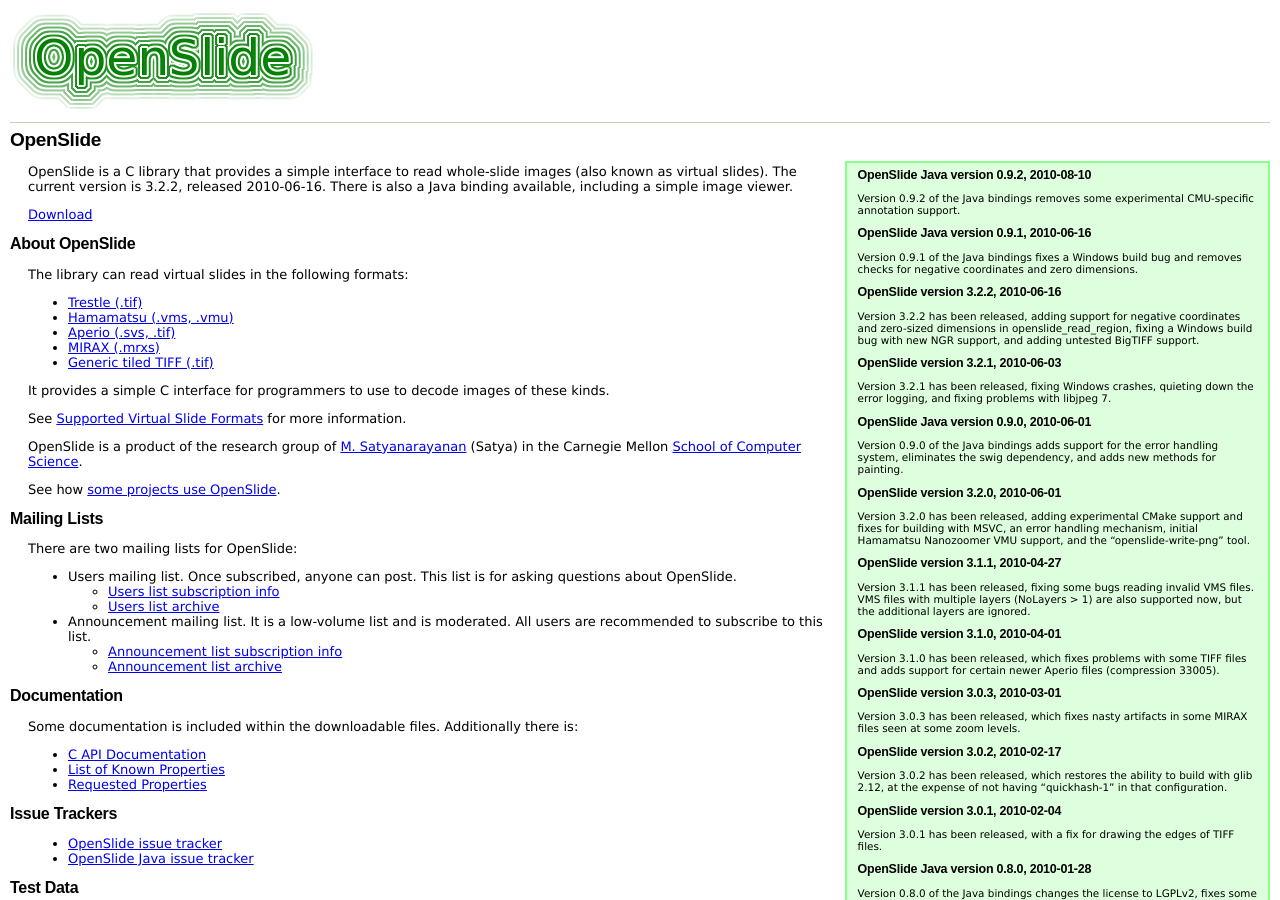
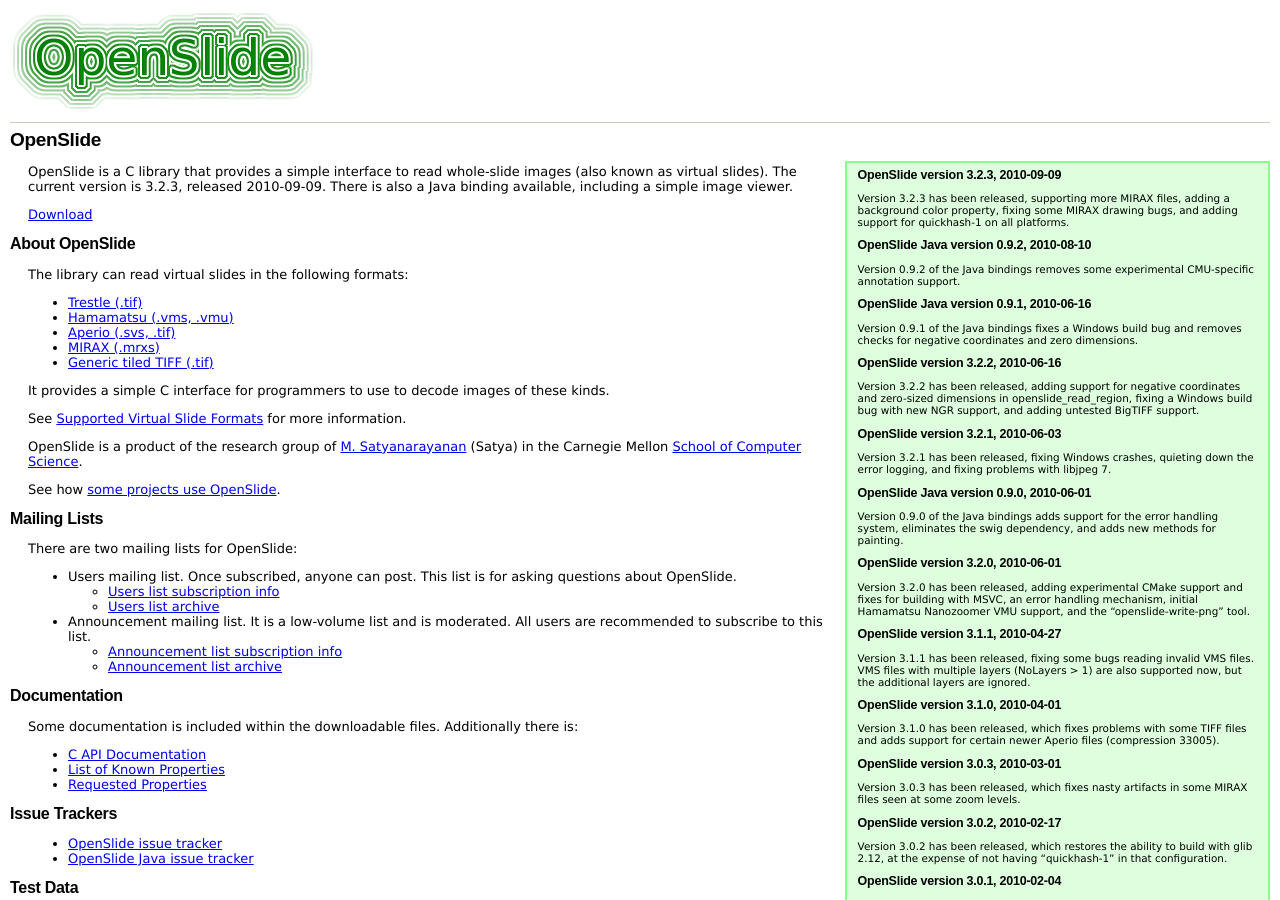
Before and after one commit to openslide/openslide.github.io, a Jekyll site: the page built from index.markdown, in a window 1280 px wide and 900 px high. Built offline with Jekyll 4.4.1, drawn with Linux system fonts in a browser that asks for light colours.

Commit message:
Update for release

```diff
--- a/_includes/news.markdown
+++ b/_includes/news.markdown
@@ -1,3 +1,9 @@
+OpenSlide version 3.2.3, 2010-09-09
+===================================
+Version 3.2.3 has been released, supporting more MIRAX files, adding a background color
+property, fixing some MIRAX drawing bugs, and adding support for quickhash-1 on all
+platforms.
+
 OpenSlide Java version 0.9.2, 2010-08-10
 ========================================
 Version 0.9.2 of the Java bindings removes some experimental CMU-specific annotation support.
--- a/index.markdown
+++ b/index.markdown
@@ -9,7 +9,7 @@
 
 OpenSlide is a C library that provides a simple interface to read
 whole-slide images (also known as virtual slides). The current version
-is 3.2.2, released 2010-06-16. There is also a Java binding available,
+is 3.2.3, released 2010-09-09. There is also a Java binding available,
 including a simple image viewer.
 
 [Download][1]
```
